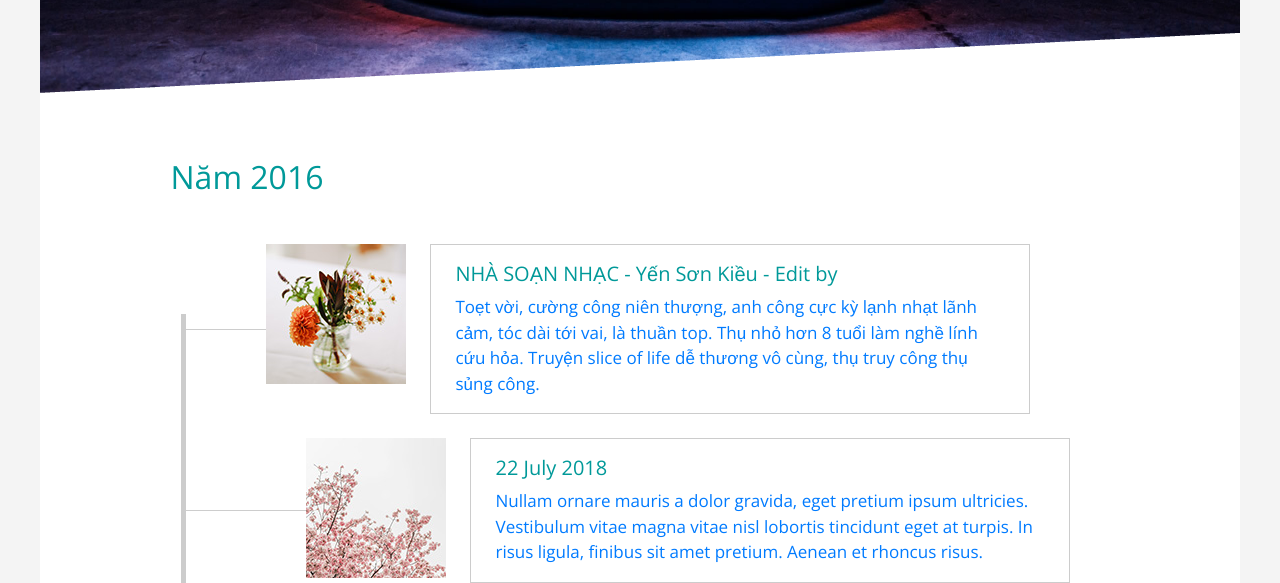
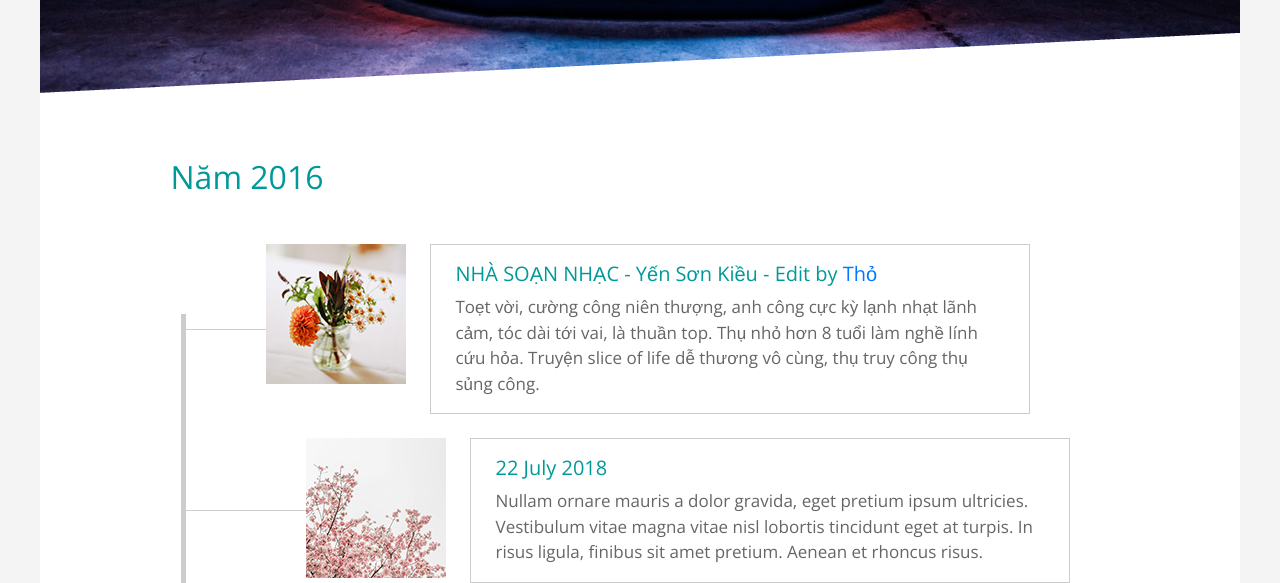
Before and after one commit to PhamNhaDoan/phamnhadoan.github.io, a Jekyll site: the page truyendadoc/index.html, which Jekyll copies as it is, in a window 1280 px wide and 900 px high, scrolled down 407 px, cut to the strip 0-583 px from the top of the window. Built offline with Jekyll 4.4.1, drawn with Linux system fonts in a browser that asks for light colours.

Commit message:
Fix HTML formatting and update content

```diff
--- a/truyendadoc/index.html
+++ b/truyendadoc/index.html
@@ -61,7 +61,7 @@
                   <img class="tm-media-img tm-media-img-ml-1" src="img/img-140-01.jpg" alt="Image 1">
                 </div>
                 <div class="media-body tm-media-body tm-media-body-ml-1">
-                  <h5 class="mt-0 tm-text-green">NHÀ SOẠN NHẠC - Yến Sơn Kiều - Edit by <a href="https://https://www.facebook.com/mintybunny" target="Thỏ" </a></h5>
+                  <h5 class="mt-0 tm-text-green">NHÀ SOẠN NHẠC - Yến Sơn Kiều - Edit by <a href="https://https://www.facebook.com/mintybunny">Thỏ</a></h5>
                  Toẹt vời, cường công niên thượng, anh công cực kỳ lạnh nhạt lãnh cảm, tóc dài tới vai, là thuần top. Thụ nhỏ hơn 8 tuổi làm nghề lính cứu hỏa. Truyện slice of life dễ thương vô cùng, thụ truy công thụ sủng công.</div>
               </div>
             </div>
```
